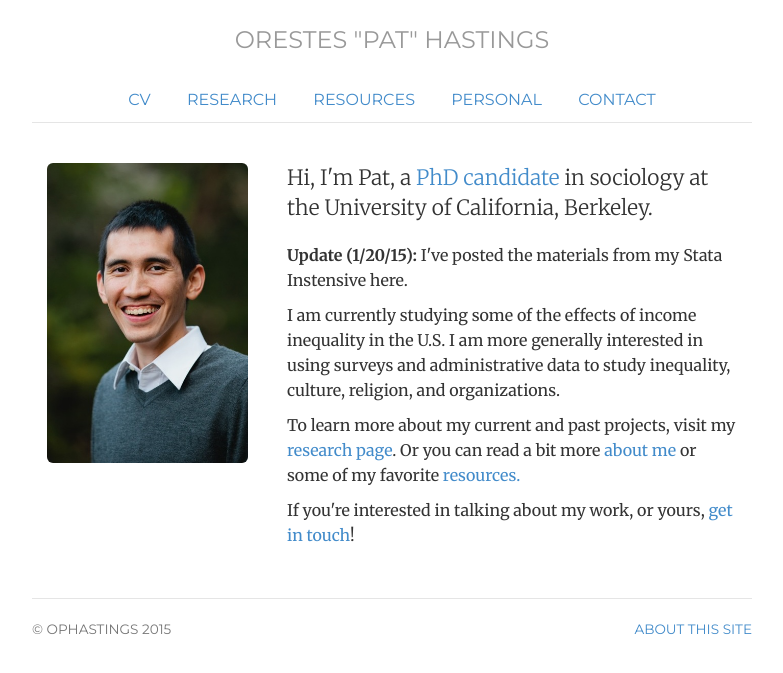
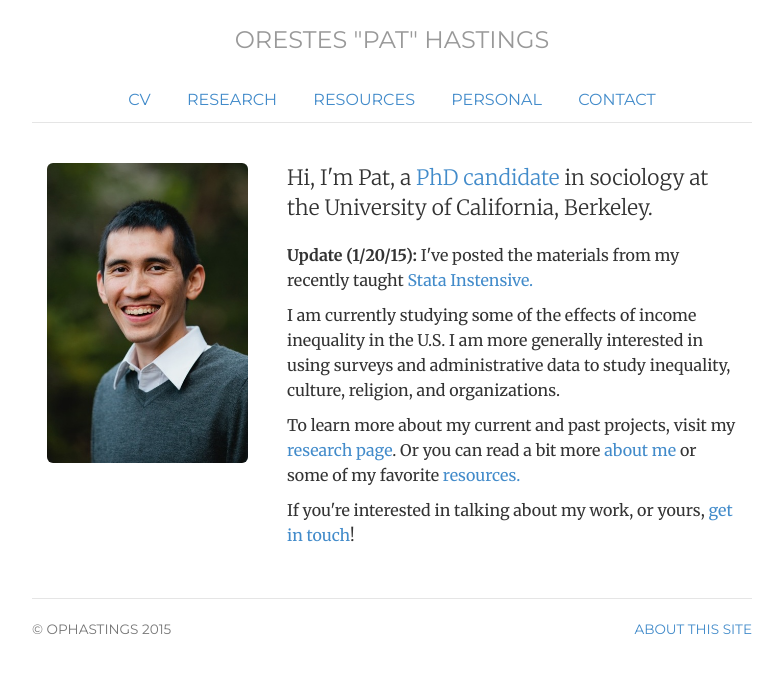
Before and after one commit to ophastings/ophastings.github.io, a Jekyll site: the page built from index.html, in a window 1280 px wide. Shown: the top 673 px of the page, without its empty margins (248-1031 px from the left). Built offline with Jekyll 4.4.1, drawn with Linux system fonts in a browser that asks for light colours; comment, search, counter and statistics services are not loaded.

Commit message:
Update index.html

```diff
--- a/index.html
+++ b/index.html
@@ -16,7 +16,8 @@ description: Website of Orestes Pat Hastings, sociology PhD candidate at UC Berk
 	<div itemscope itemtype="http://data-vocabulary.org/Person" class="col-sm-8">
 	<p class="lead">Hi, I'm Pat, a <a href="http://sociology.berkeley.edu/graduate-student/orestes-pat-hastings">PhD
 		candidate</a> in sociology at the University of California, Berkeley.</p>
-	<p><b>Update (1/20/15):</b> I've posted the materials from my Stata Instensive here. </p>
+	<p><b>Update (1/20/15):</b> I've posted the materials from my recently taught
+		<a href="stataintensive">Stata Instensive.</a></p>
 	<p>I am currently studying some of the effects of income inequality in the U.S. I am more generally interested in using
 	surveys and administrative data to study inequality, culture, religion, and organizations.</p>
 	<p>To learn more about my current and past projects, visit my <a href="research">research page</a>. Or you can
```
